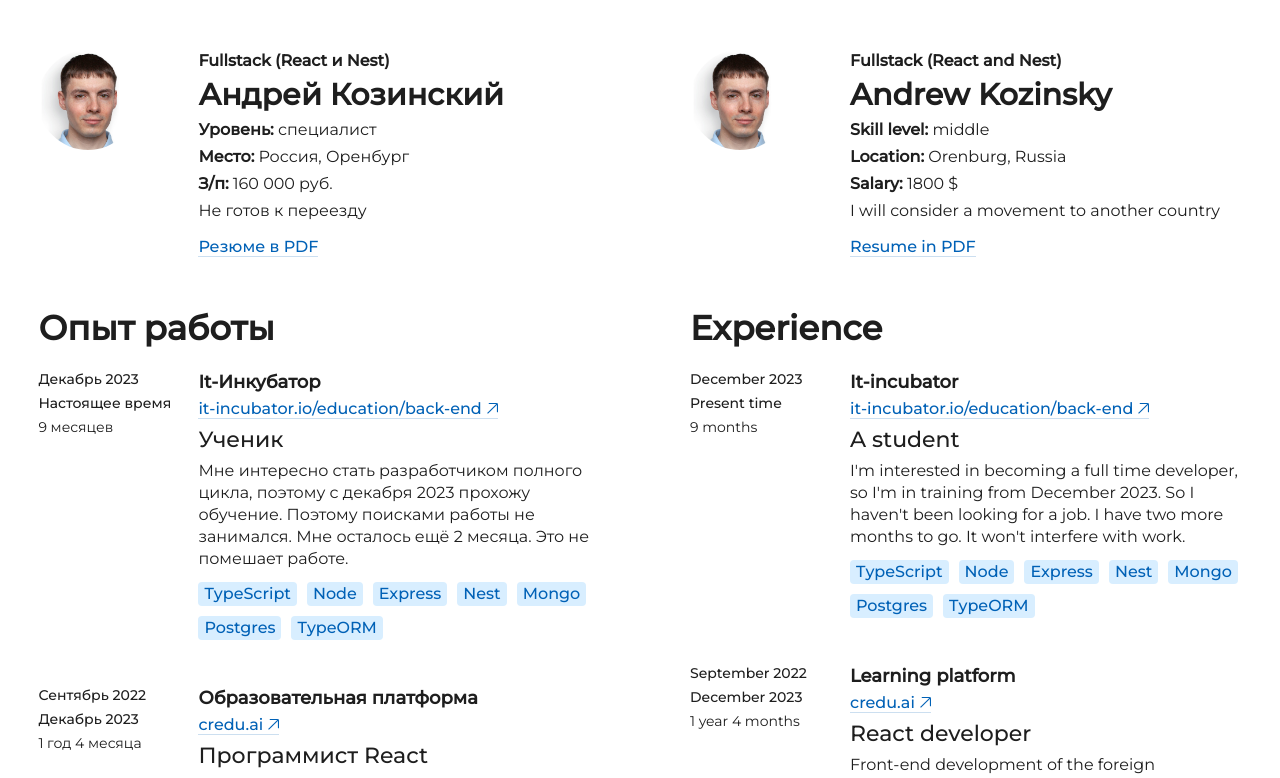
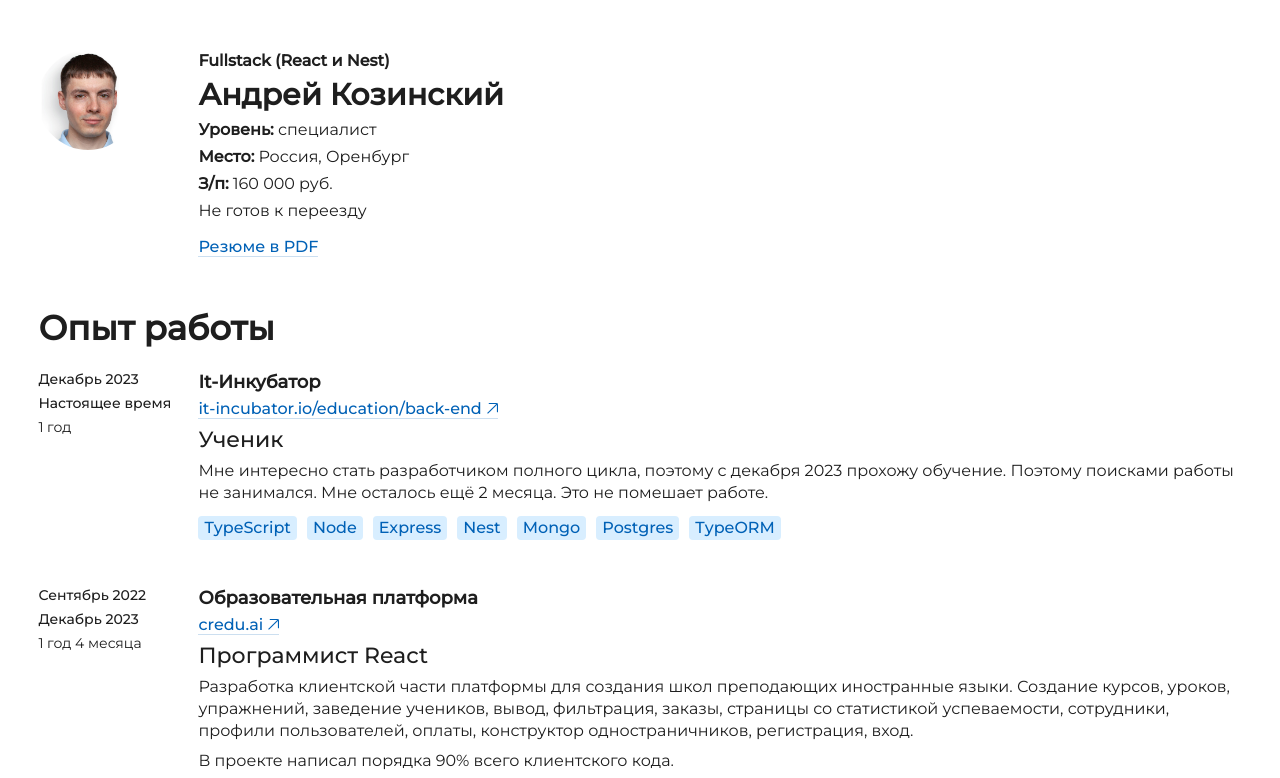
Before and after one commit to AndrewKozinsky/resume_5, a Next.js app: page / in a window 1280 px wide. Shown: the top 778 px of the page. Built offline with nearby package versions, Linux system fonts and the light colour scheme.

Commit message:
Remove english version

```diff
--- a/src/_pages/main/Experience/fn/config.ts
+++ b/src/_pages/main/Experience/fn/config.ts
@@ -238,7 +238,7 @@ export const experienceConfig: ExperienceItems = [
 				'The principal decided to stop active development because existing functionality were enough to launch.',
 			],
 		},
-		technologies: ['TypeScript', 'React 18', 'Zustand', 'XState', 'React Query', 'Axios'],
+		technologies: ['TypeScript', 'React', 'Zustand', 'XState', 'React Query', 'Axios'],
 		achievements: {
 			rus: [
 				'Перевёл проект на другую систему управления состоянием чтобы уменьшить сложность и сократить время написания кода.',
@@ -262,8 +262,8 @@ export const experienceConfig: ExperienceItems = [
 			eng: 'Present time',
 		},
 		duration: {
-			rus: '9 месяцев',
-			eng: '9 months',
+			rus: '1 год',
+			eng: 'a year',
 		},
 		companyName: {
 			rus: 'It-Инкубатор',
--- a/src/_pages/main/MainPage/MainPage.scss
+++ b/src/_pages/main/MainPage/MainPage.scss
@@ -1,15 +1,8 @@
 @import '../../../styles/variables.scss';
 
 .page-wrapper {
-	display: flex;
-	flex-direction: column;
-	gap: 10rem;
 	padding: 0 3%;
 	margin: 5rem auto 5rem 0;
-
-	@include page-width($monitor-width) {
-		flex-direction: row;
-	}
 }
 
 .page-part {
@@ -18,8 +11,4 @@
 	gap: 5rem;
 	max-width: 120rem;
 	container-type: inline-size;
-
-	@include page-width($monitor-width) {
-		width: 50%;
-	}
 }
--- a/src/_pages/main/MainPage/MainPage.tsx
+++ b/src/_pages/main/MainPage/MainPage.tsx
@@ -6,47 +6,7 @@ import Head from '../Head/Head'
 import Projects from '../Projects/Projects'
 import Tools from '../Tools/Tools'
 import './MainPage.scss'
-/*
-Добавь на свой сайт эту информацию:
-	-- Почему вы выбрали эту компанию?
-	Потому что мои знания подходят под описание вакансии, а я хочу и дальше этим заниматься.
--- Какие у вас недостатки?
-	-- Что для вас важно при выборе компании?
-	Отсутствие переработок, хоть платных, хотя бесплатных.
-	Возможность сдвинуть время при необходимости. Хотя я привык работать с 10 до 19 по Москве.
-	Чтобы в компании не было большой текучки кадров.
-	Удалённый формат.
-	Будет здорово, если разработчики пишут автоматические тесты.
--- Где вы себя видите через 5 лет.
-	Хочу быть старшим разработчиком полного цикла.
--- У вас есть вопросы?
-	Какого рода задачи меня будут ждать?
-	Как будет оцениваться эффективность работы?
-	Почему появилась эта вакансия?
-	Какая текучка кадров?
-	Как часто сотрудников увольняют и по каким причинам?
 
-	Между датами добавь стрелочку.*/
-
-/*
- * Можно рассказать про прокол с реализацией кода создающий снимок экрана.
- * На собеседованиях спрашивают об этом. И обязательно нужно рассказать какие выводы я из этого сделал.
- * Вообщем сервис взаимодействия с поставщиками искуственного интеллекта.
- * И там была страница генерирования игр. И была идея автоматически делать снимок экрана чтобы ставить в карточку с созданной игрой.
- * И мне нужно было написать сценарий делающий снимок экрана.
- * Я взял простую страницу и написал сценарий создающий снимок экран. Но в процессе реализации понял, что он не будет работать с трёхмерными сценами и с видео. И другого способа сделать снимок этих обектов нет. Поэтому всё пришлось отменять.
- * Я понял, что нужно учитывать все возможные варианты при реализации функции. Даже самые неочевидные.
- * */
-
-/*
- * Я точно не хочу работать в компании, где задачи даются или максимально абстрактно или непонятно.
- * Если люди не хотят отвечать на вопросы и вводить в курс дела.
- * Если принято создавать компоненты на 600 строк кода с тройной вложенностью условий, писать стили в тегах.
- * Если нет дизайнера, а задача сразу отдаётся программисту.
- * Если все общаются в Дискорде (я за живое общение, но в оговоренное время, а не когда постоянно обязан слушать разговоры других людей).
- * Есть запрет на комментирование кода.
- * */
-//умение просить помощи и желание помогать коллегам.
 function MainPage() {
 	return (
 		<div className="page-wrapper">
@@ -58,14 +18,6 @@ function MainPage() {
 				<Contacts lang="rus" />
 				<Footer lang="rus" />
 			</div>
-			<div className="page-part">
-				<Head lang="eng" />
-				<Experience lang="eng" />
-				<Tools lang="eng" />
-				<Projects lang="eng" />
-				<Contacts lang="eng" />
-				<Footer lang="eng" />
-			</div>
 		</div>
 	)
 }
```
